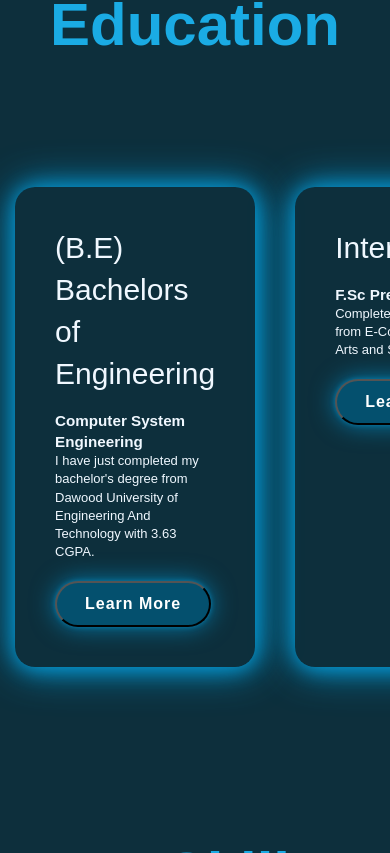
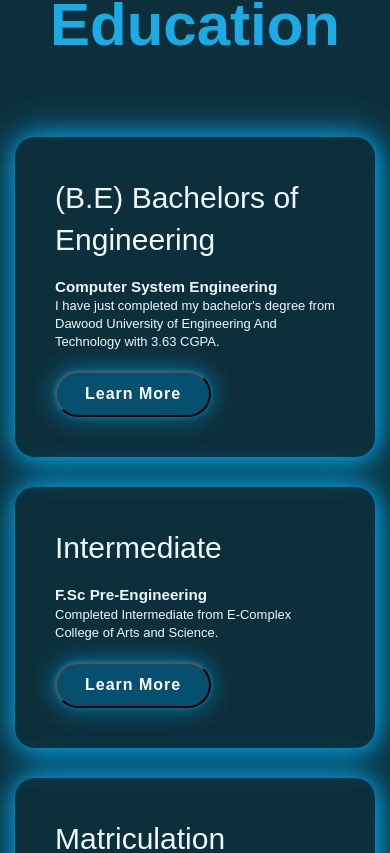
Before and after one commit to IqraShoaib/personal-portfolio-react, a React (Vite) app in the folder portfolio-react/: page / in a window 390 px wide. Shown: the part 2871-3724 px from the top of the page. Built offline with nearby package versions, Linux system fonts and the light colour scheme.

Commit message:
improvedd responsiveness

```diff
--- a/portfolio-react/src/style.css
+++ b/portfolio-react/src/style.css
@@ -71,7 +71,6 @@ header{
     z-index:1000;
     box-sizing:border-box;
 }
-
 .logo{
     font-size:22px;
 }
@@ -263,7 +262,7 @@ header{
     align-items:center;
 }
 }
-    .home {
+.home {
         color: aliceblue;
         position:relative;
         width: 100%;
@@ -344,7 +343,7 @@ header{
         background:#0e506a;
         border-radius: 40px;
         font-size: 16px;
-        color:#a1b9c3;
+        color:#fff;
         letter-spacing: 1px;
         text-decoration: none;
         font-weight: 600;
@@ -515,7 +514,7 @@ header{
 .close-btn:hover{
     color:#0a688e;
 }
-    #education{
+#education{
         color: aliceblue;
         font-size: 20px;
         line-height: 1.4;
@@ -529,15 +528,32 @@ header{
     .sub-title span{
     color: #1aabe4;
     }
-    .container{
+ .education-container{
+    display:flex;
+    grid-template-columns: repeat(3, fr);
+    gap:20px;
         padding: 100px;
     }
-    .education-list {
-        display: flex;
-        grid-template-columns: repeat(auto-fit, minmax(259px,1fr));
-        grid-gap: 40px;
-        margin-top: 50px;
-    }
+    @media (max-width: 768px) {
+        .education-container {
+            grid-template-columns:  1fr;
+            padding: 50px;
+        }
+    }
+
+    .education-list{
+display:grid;
+grid-template-columns:repeat(3,1fr);
+gap:30px;
+}
+
+@media(max-width:768px){
+
+.education-list{
+grid-template-columns:1fr;
+}
+
+}
     .education-list div{
         background-color: transparent;
         padding: 40px;
@@ -1258,6 +1274,25 @@ transform:scale(1);
 
 .project-info h3{
     margin:10px 0;
+}
+@media(max-width:768px){
+
+.projects-container{
+
+grid-template-columns:1fr;
+
+}
+
+.project-card{
+
+width:100%;
+
+max-width:340px;
+
+margin:auto;
+
+}
+
 }
 @media (max-width:768px){
 
```
